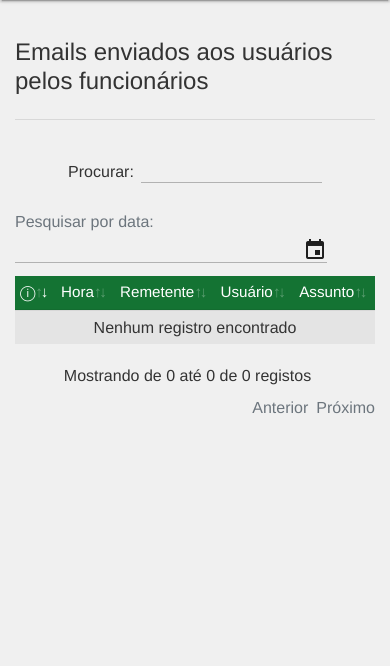
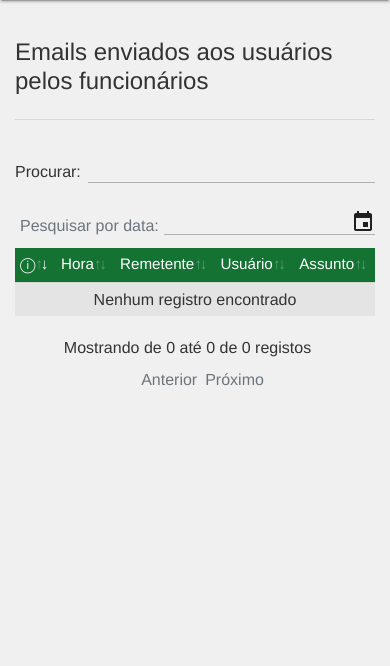
Before and after one commit to Dahan-Schuster/bike-ifs-ci, a CodeIgniter app: page /bike-ifs-ci/admin/listar/emails in a window 390 px wide. Shown: the part 59-725 px from the top of the page. Run offline with CodeIgniter, Linux system fonts and the light colour scheme; the visitor is signed in with stand-in values (Sample User, id 1); data that the repository does not hold is empty; some web fonts are replaced.

Commit message:
Ajuste do gijgo datepicker

```diff
--- a/public/css/estilo.css
+++ b/public/css/estilo.css
@@ -7,6 +7,36 @@
     display: block;
     position: relative;
     margin: 40px auto;
+}
+
+.div-datepicker {
+    display: inline-flex;
+    float: left
+}
+
+.div-datepicker label {
+    margin: 8px 5px 0 !important;
+    min-width: fit-content;
+}
+
+.table-datepicker {
+    margin-top: -45px !important;
+}
+
+@media screen and (max-width: 767px) {
+    .table-datepicker {
+        margin-top: 6px !important;
+    }
+    .dataTables_filter label,
+    .dataTables_filter label input,
+    .div-datepicker,
+    .div-datepicker div {
+        width: 100% !important;
+    }
+
+    .pagination {
+        justify-content: center !important;
+    }
 }
 
 .header-gradient {
```
